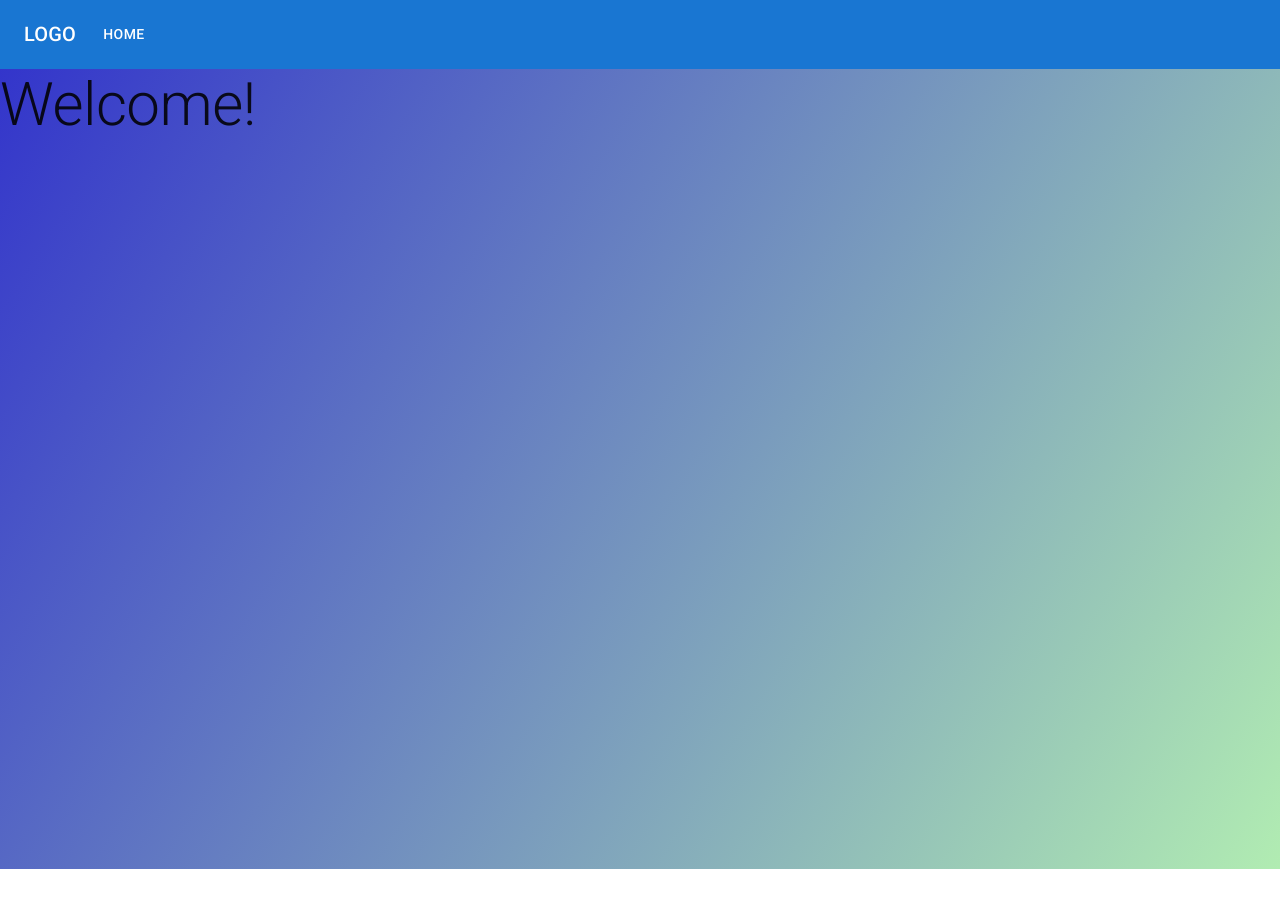
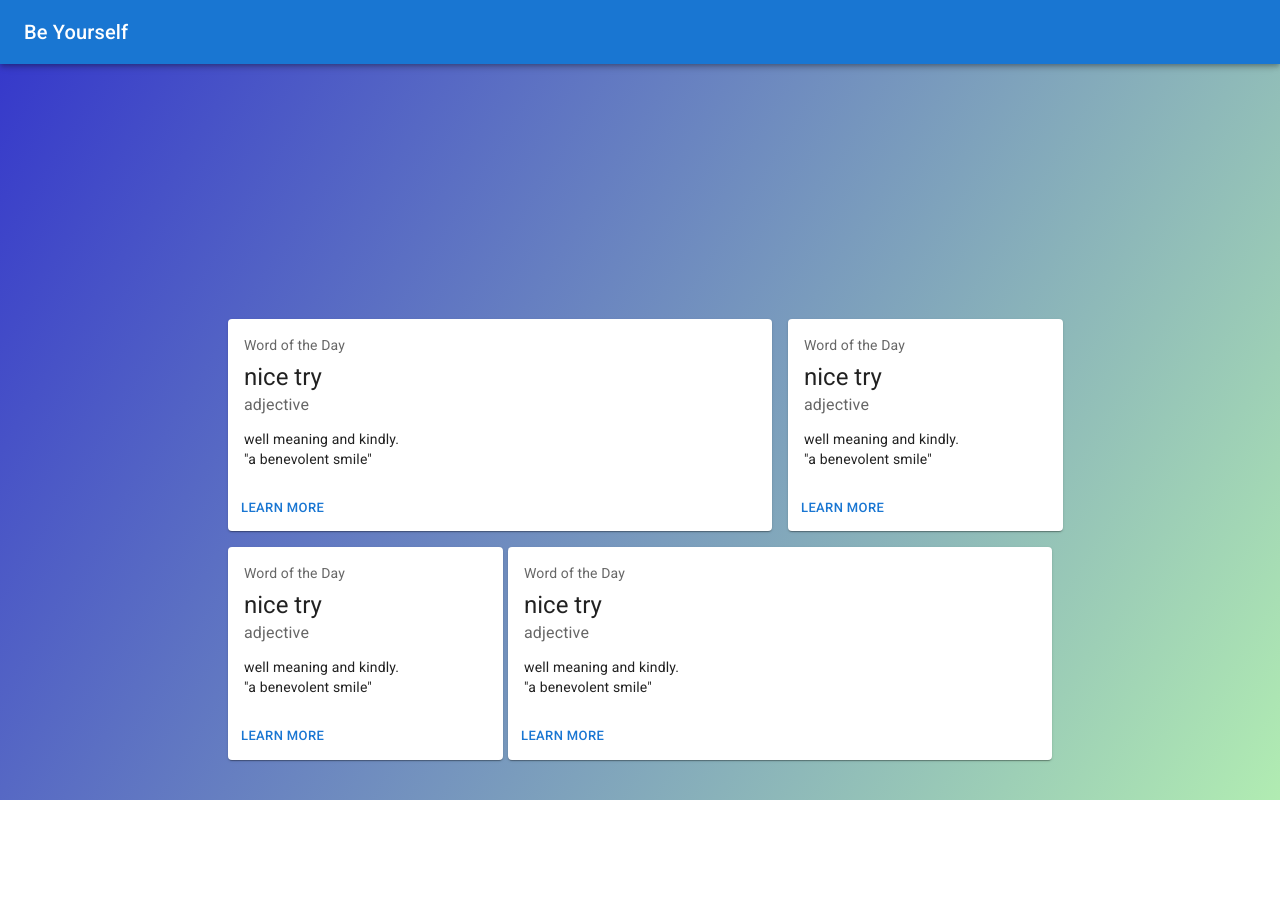
Before and after one commit to bridgecrew-perf6/deployed-react-app, a React (Create React App) app: page / in a window 1280 px wide. Shown: the top 908 px of the page. Before the commit the page ends 869 px from the top, so only its background shows below. Built offline with nearby package versions, Linux system fonts and the light colour scheme.

Commit message:
New banners

```diff
--- a/package.json
+++ b/package.json
@@ -23,6 +23,7 @@
     "react-dom": "^17.0.2",
     "react-router-dom": "^6.2.1",
     "react-scripts": "5.0.0",
+    "react-visibility-sensor": "^5.1.1",
     "styled-components": "^5.3.3",
     "typescript": "^4.5.5",
     "web-vitals": "^2.1.4"
--- a/src/components/NavBar/index.tsx
+++ b/src/components/NavBar/index.tsx
@@ -11,99 +11,37 @@ import Avatar from "@mui/material/Avatar";
 import Button from "@mui/material/Button";
 import Tooltip from "@mui/material/Tooltip";
 import MenuItem from "@mui/material/MenuItem";
+import { Slide, useScrollTrigger } from "@mui/material";
 
 const pages = ["Home"];
 
-const NavBar = () => {
-  const [anchorElNav, setAnchorElNav] = React.useState(null);
-  const [anchorElUser, setAnchorElUser] = React.useState(null);
+const NavBar = ({ ...props }) => {
+  function HideOnScroll(props: any) {
+    const { children, window } = props;
+    // Note that you normally won't need to set the window ref as useScrollTrigger
+    // will default to window.
+    // This is only being set here because the demo is in an iframe.
+    const trigger = useScrollTrigger({
+      target: window ? window() : undefined,
+    });
 
-  const handleOpenNavMenu = (event: any) => {
-    setAnchorElNav(event.currentTarget);
-  };
-  const handleOpenUserMenu = (event: any) => {
-    setAnchorElUser(event.currentTarget);
-  };
-
-  const handleCloseNavMenu = () => {
-    setAnchorElNav(null);
-  };
-
-  const handleCloseUserMenu = () => {
-    setAnchorElUser(null);
-  };
+    return (
+      <Slide appear={false} direction="down" in={!trigger}>
+        {children}
+      </Slide>
+    );
+  }
 
   return (
-    <AppBar position="static" enableColorOnDark={true}>
-      <Container maxWidth="xl">
-        <Toolbar disableGutters>
-          <Typography
-            variant="h6"
-            noWrap
-            component="div"
-            sx={{ mr: 2, display: { xs: "none", md: "flex" } }}
-          >
-            LOGO
+    <HideOnScroll {...props}>
+      <AppBar>
+        <Toolbar>
+          <Typography variant="h6" component="div">
+            Be Yourself
           </Typography>
-
-          <Box sx={{ flexGrow: 1, display: { xs: "flex", md: "none" } }}>
-            <IconButton
-              size="large"
-              aria-label="account of current user"
-              aria-controls="menu-appbar"
-              aria-haspopup="true"
-              onClick={handleOpenNavMenu}
-              color="inherit"
-            >
-              <MenuIcon />
-            </IconButton>
-            <Menu
-              id="menu-appbar"
-              anchorEl={anchorElNav}
-              anchorOrigin={{
-                vertical: "bottom",
-                horizontal: "left",
-              }}
-              keepMounted
-              transformOrigin={{
-                vertical: "top",
-                horizontal: "left",
-              }}
-              open={Boolean(anchorElNav)}
-              onClose={handleCloseNavMenu}
-              sx={{
-                display: { xs: "block", md: "none" },
-              }}
-            >
-              {pages.map((page) => (
-                <MenuItem key={page} onClick={handleCloseNavMenu}>
-                  <Typography textAlign="center">{page}</Typography>
-                </MenuItem>
-              ))}
-            </Menu>
-          </Box>
-          <Typography
-            variant="h6"
-            noWrap
-            component="div"
-            sx={{ flexGrow: 1, display: { xs: "flex", md: "none" } }}
-          >
-            LOGO
-          </Typography>
-          <Box sx={{ flexGrow: 1, display: { xs: "none", md: "flex" } }}>
-            {pages.map((page) => (
-              <Button
-                key={page}
-                onClick={handleCloseNavMenu}
-                sx={{ my: 2, color: "white", display: "block" }}
-              >
-                {page}
-              </Button>
-            ))}
-          </Box>
         </Toolbar>
-      </Container>
-    </AppBar>
+      </AppBar>
+    </HideOnScroll>
   );
 };
 export default NavBar;
--- /dev/null
+++ b/src/pages/Homepage/Banners/Banner1.tsx
@@ -0,0 +1,46 @@
+import { Box, Grid, Fade } from "@mui/material";
+import React, { FC } from "react";
+import { BasicCard } from "../Cards/Cards";
+
+const Banner1 = ({ ...props }) => {
+  return (
+    <Box
+      sx={{
+        background: "-webkit-linear-gradient(top left, #3335CB, #B1ECB2)",
+        position: "relative",
+        top: 0,
+        display: "flex",
+        justifyContent: "center",
+        alignItems: "flex-end",
+        padding: 5,
+      }}
+      component="div"
+      maxWidth={"xl"}
+      minHeight={"100vh"}
+    >
+      <Grid
+        container
+        spacing={2}
+        columns={12}
+        justifyContent="center"
+        alignItems="flex-end"
+        maxWidth={"70%"}
+      >
+        <Grid item md={8} sm={12}>
+          <BasicCard />
+        </Grid>
+        <Grid item md={4} sm={12}>
+          <BasicCard />
+        </Grid>
+        <Grid item md={4} sm={12}>
+          <BasicCard />
+        </Grid>
+        <Grid item md={8} sm={12}>
+          <BasicCard />
+        </Grid>
+      </Grid>
+    </Box>
+  );
+};
+
+export default Banner1;
--- /dev/null
+++ b/src/pages/Homepage/Banners/Banner2.tsx
@@ -0,0 +1,46 @@
+import { Box, Fade, Typography, Grid, Grow } from "@mui/material";
+import React, { useState } from "react";
+import VisibilitySensor from "react-visibility-sensor";
+
+const Banner2 = ({ ...props }) => {
+  const [active, setActive] = useState<boolean>(false);
+  return (
+    <Box
+      sx={{
+        backgroundColor: "#fff",
+        position: "relative",
+        top: 0,
+        display: "flex",
+        justifyContent: "center",
+        // alignItems: "flex-end",
+        padding: 5,
+      }}
+      component="div"
+      maxWidth={"xl"}
+      minHeight={"50vh"}
+    >
+      <Grid
+        container
+        spacing={2}
+        columns={12}
+        justifyContent="center"
+        alignItems="center"
+        maxWidth={"70%"}
+      >
+        <Grid item md={12} sm={12}>
+          <VisibilitySensor
+            onChange={(isVisible: boolean) => {
+              setActive(isVisible);
+            }}
+          >
+            <Grow timeout={1000} in={active}>
+              <div>Who I Am</div>
+            </Grow>
+          </VisibilitySensor>
+        </Grid>
+      </Grid>
+    </Box>
+  );
+};
+
+export default Banner2;
--- /dev/null
+++ b/src/pages/Homepage/Cards/Cards.tsx
@@ -0,0 +1,34 @@
+import React, { FC } from "react";
+import {
+  Card,
+  Typography,
+  CardContent,
+  Button,
+  CardActions,
+} from "@mui/material";
+
+export const BasicCard: FC = ({ ...props }) => {
+  return (
+    <Card sx={{ minWidth: 275 }}>
+      <CardContent>
+        <Typography sx={{ fontSize: 14 }} color="text.secondary" gutterBottom>
+          Word of the Day
+        </Typography>
+        <Typography variant="h5" component="div">
+          nice try
+        </Typography>
+        <Typography sx={{ mb: 1.5 }} color="text.secondary">
+          adjective
+        </Typography>
+        <Typography variant="body2">
+          well meaning and kindly.
+          <br />
+          {'"a benevolent smile"'}
+        </Typography>
+      </CardContent>
+      <CardActions>
+        <Button size="small">Learn More</Button>
+      </CardActions>
+    </Card>
+  );
+};
--- a/src/pages/Homepage/HomePage.tsx
+++ b/src/pages/Homepage/HomePage.tsx
@@ -1,21 +1,12 @@
-import { Box, Typography } from "@mui/material";
+import Banner1 from "./Banners/Banner1";
+import Banner2 from "./Banners/Banner2";
 import React, { FC } from "react";
 
 export const Homepage: FC = ({ ...props }) => {
   return (
-    <Box
-      sx={{
-        background: "-webkit-linear-gradient(top left, #3335CB, #B1ECB2)",
-        position: "relative",
-        top: 0,
-      }}
-      component="div"
-      maxWidth={"xl"}
-      minHeight={"100vh"}
-    >
-      <Typography variant="h2" component="h3">
-        Welcome!
-      </Typography>
-    </Box>
+    <>
+      <Banner1 />
+      <Banner2 />
+    </>
   );
 };
```
Also changed, not shown: 1 other file (tests, documents, lock files or other folders).
